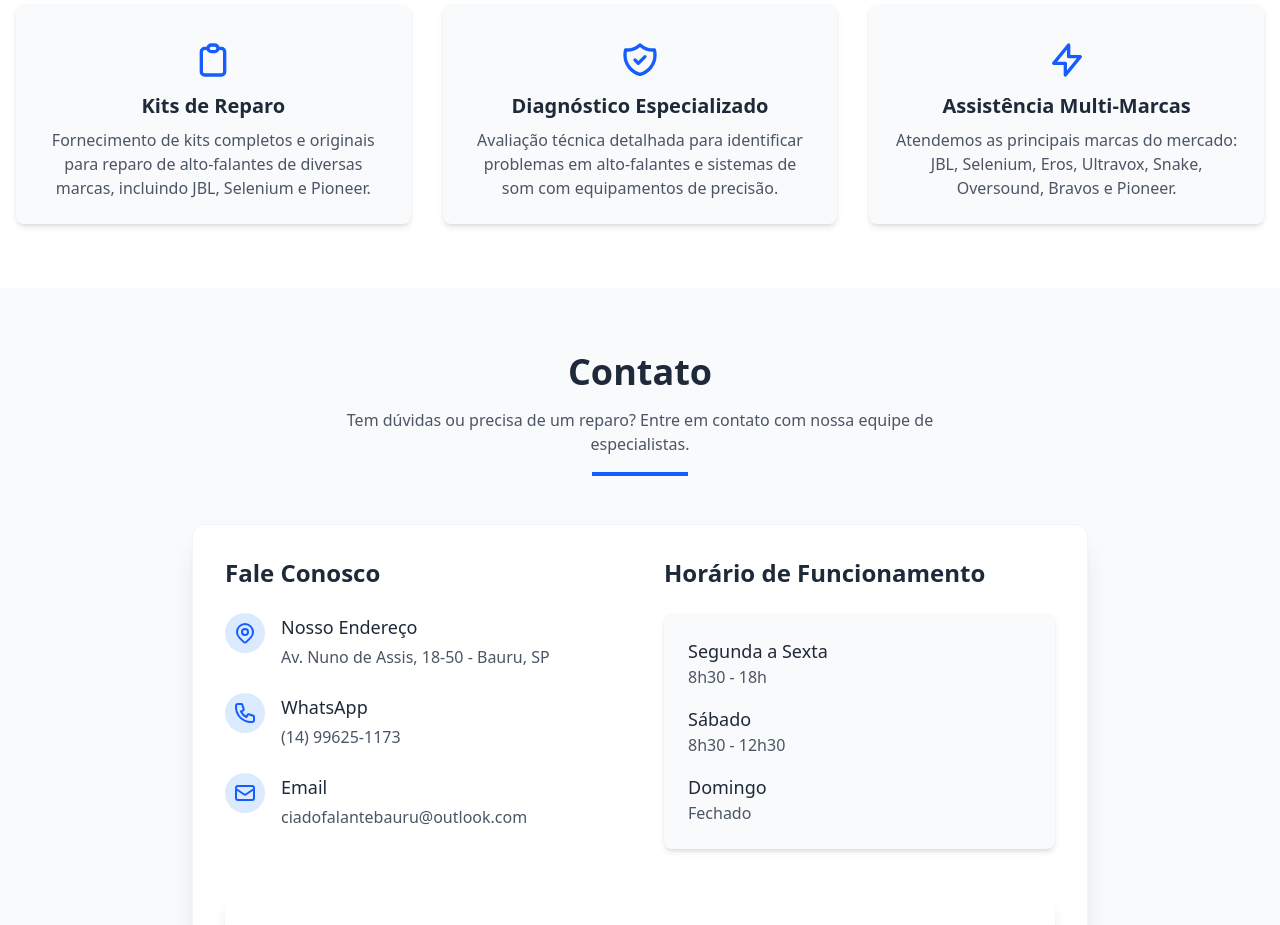
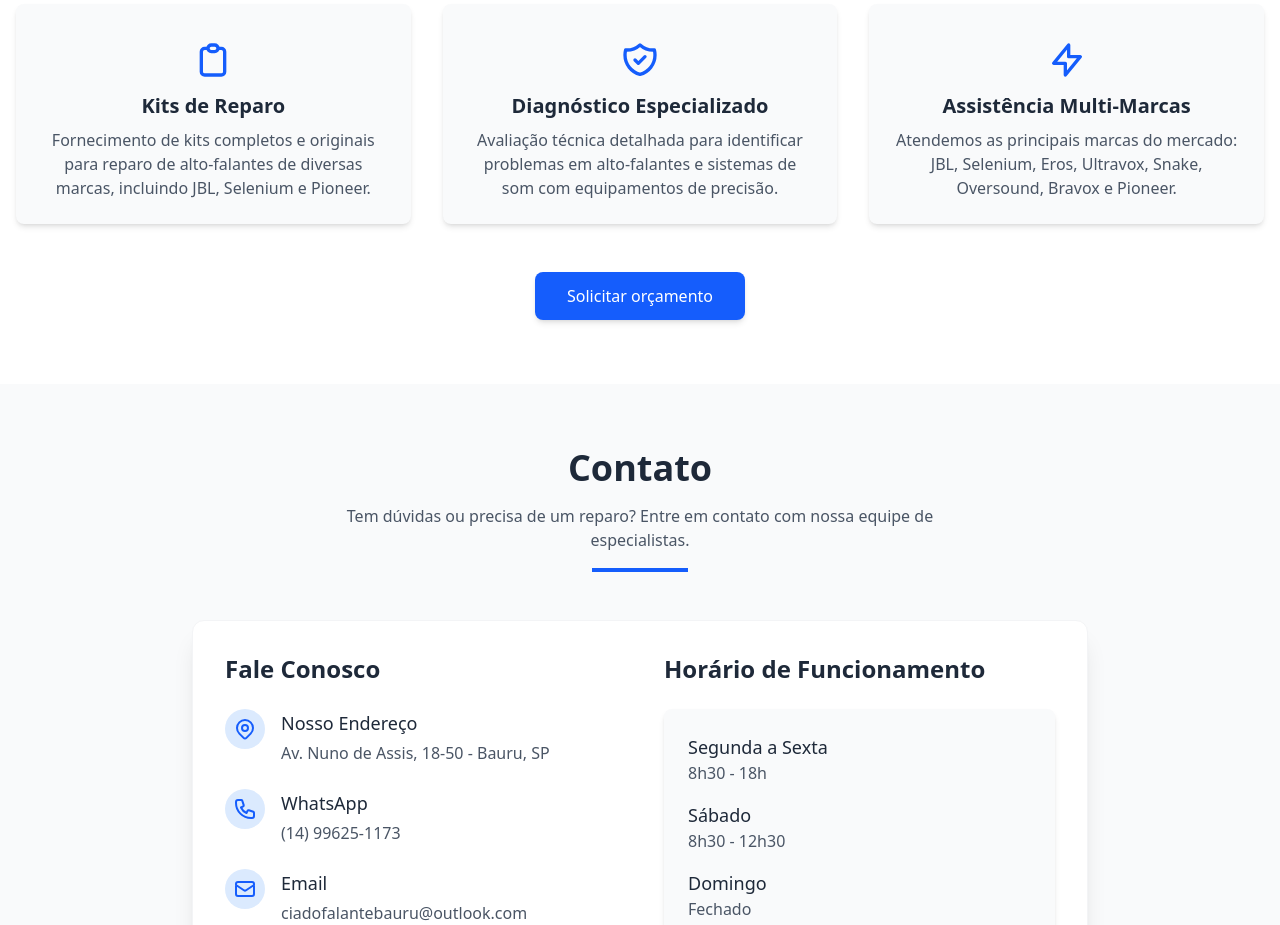
Before and after one commit to leonakao/cia-do-falante, a React (Vite) app: page / in a window 1280 px wide. Shown: the part 1860-2785 px from the top of the page. Built offline with nearby package versions, Linux system fonts and the light colour scheme; grey boxes are pictures that could not be loaded.

Commit message:
fix: Update brand name from Bravos to Bravox and add quote request button

```diff
--- a/src/components/sections/AboutSection.tsx
+++ b/src/components/sections/AboutSection.tsx
@@ -13,7 +13,7 @@ const AboutSection = () => {
             <p className="text-gray-600 mb-6">
               A Cia do Falante é uma assistência técnica especializada em alto-falantes automotivos, profissionais e residenciais.
               Há anos no mercado, nos dedicamos a oferecer serviços de reparo e manutenção de alta qualidade para as principais
-              marcas do mercado, incluindo JBL, Selenium, Eros, Ultravox, Snake, Oversound, Bravos e Pioneer.
+              marcas do mercado, incluindo JBL, Selenium, Eros, Ultravox, Snake, Oversound, Bravox e Pioneer.
             </p>
             <p className="text-gray-600 mb-6">
               Nosso compromisso é proporcionar soluções rápidas e eficientes para restaurar o desempenho original dos seus
--- a/src/components/sections/ServicesSection.tsx
+++ b/src/components/sections/ServicesSection.tsx
@@ -58,7 +58,7 @@ const ServicesSection = () => {
     },
     {
       title: "Assistência Multi-Marcas",
-      description: "Atendemos as principais marcas do mercado: JBL, Selenium, Eros, Ultravox, Snake, Oversound, Bravos e Pioneer.",
+      description: "Atendemos as principais marcas do mercado: JBL, Selenium, Eros, Ultravox, Snake, Oversound, Bravox e Pioneer.",
       icon: (
         <div className="flex justify-center items-center h-16">
           <svg className="w-10 h-10 text-blue-600 flex-shrink-0" fill="none" stroke="currentColor" viewBox="0 0 24 24" xmlns="http://www.w3.org/2000/svg" style={{ minWidth: '40px', minHeight: '40px', maxWidth: '40px', maxHeight: '40px' }}>
@@ -87,6 +87,17 @@ const ServicesSection = () => {
             </div>
           ))}
         </div>
+
+        <div className="mt-12 text-center">
+          <a
+            href="https://wa.me/5514996251173?text=Olá%2C%20gostaria%20de%20solicitar%20um%20orçamento"
+            target="_blank"
+            rel="noopener noreferrer"
+            className="inline-block bg-blue-600 hover:bg-blue-700 text-white font-medium py-3 px-8 rounded-lg transition-colors shadow-md"
+          >
+            Solicitar orçamento
+          </a>
+        </div>
       </div>
     </section>
   );
```
